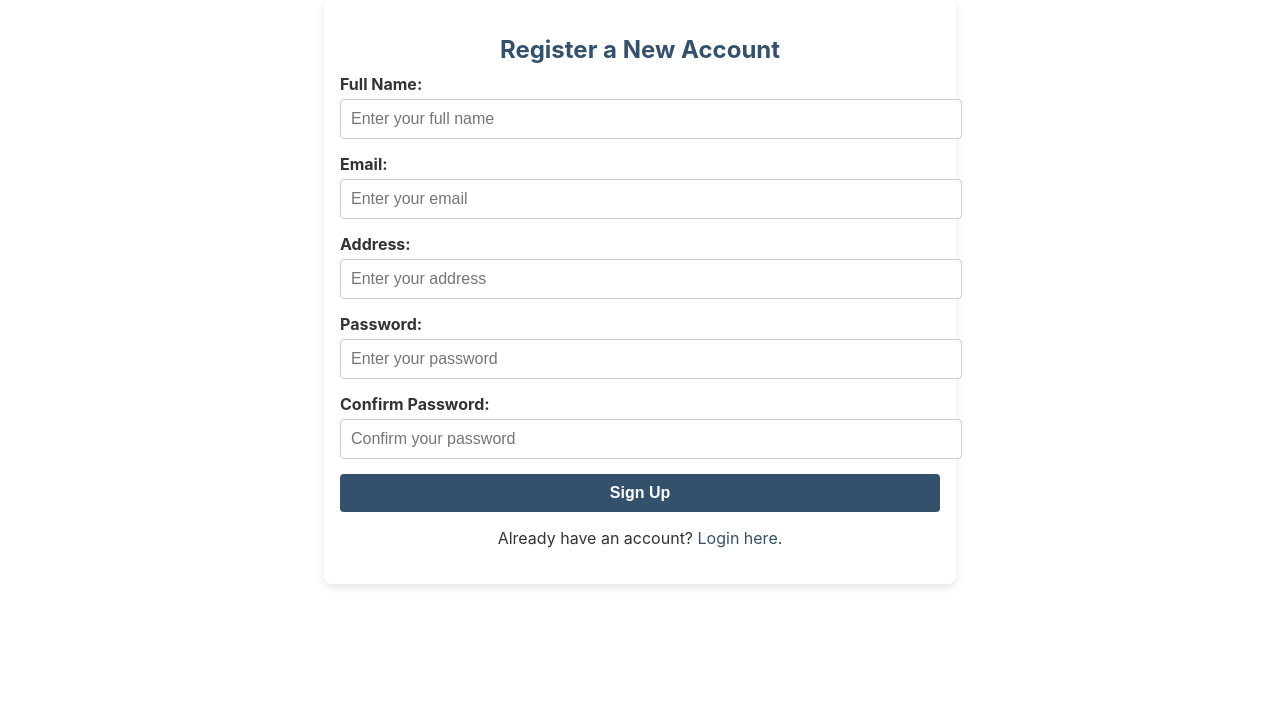
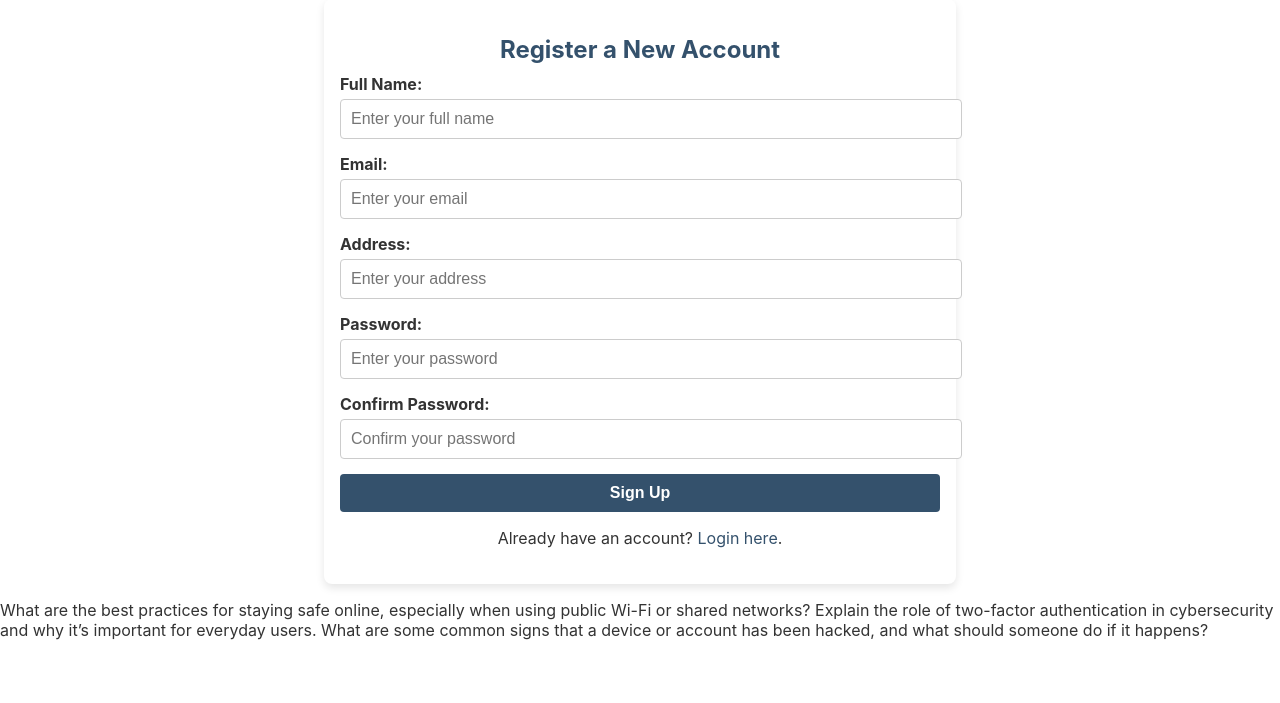
Before and after one commit to fcobiwundu/web-technology-assignments, a PHP site: page /assignment2/register.php in a window 1280 px wide. Shown: the part 97-800 px from the top of the page. Run offline with PHP 8.4, Linux system fonts and the light colour scheme.

Commit message:
updated sql and reigister

```diff
--- a/assignment2/register.php
+++ b/assignment2/register.php
@@ -122,3 +122,13 @@ if ($_SERVER["REQUEST_METHOD"] === "POST") {
 <script src="js/auth.js"></script>
 </body>
 </html>
+
+
+
+
+
+What are the best practices for staying safe online, especially when using public Wi-Fi or shared networks?
+
+Explain the role of two-factor authentication in cybersecurity and why it’s important for everyday users.
+
+What are some common signs that a device or account has been hacked, and what should someone do if it happens?
```
Also changed, not shown: assignment2/resources/assignment2.sql (line endings or trailing spaces).
